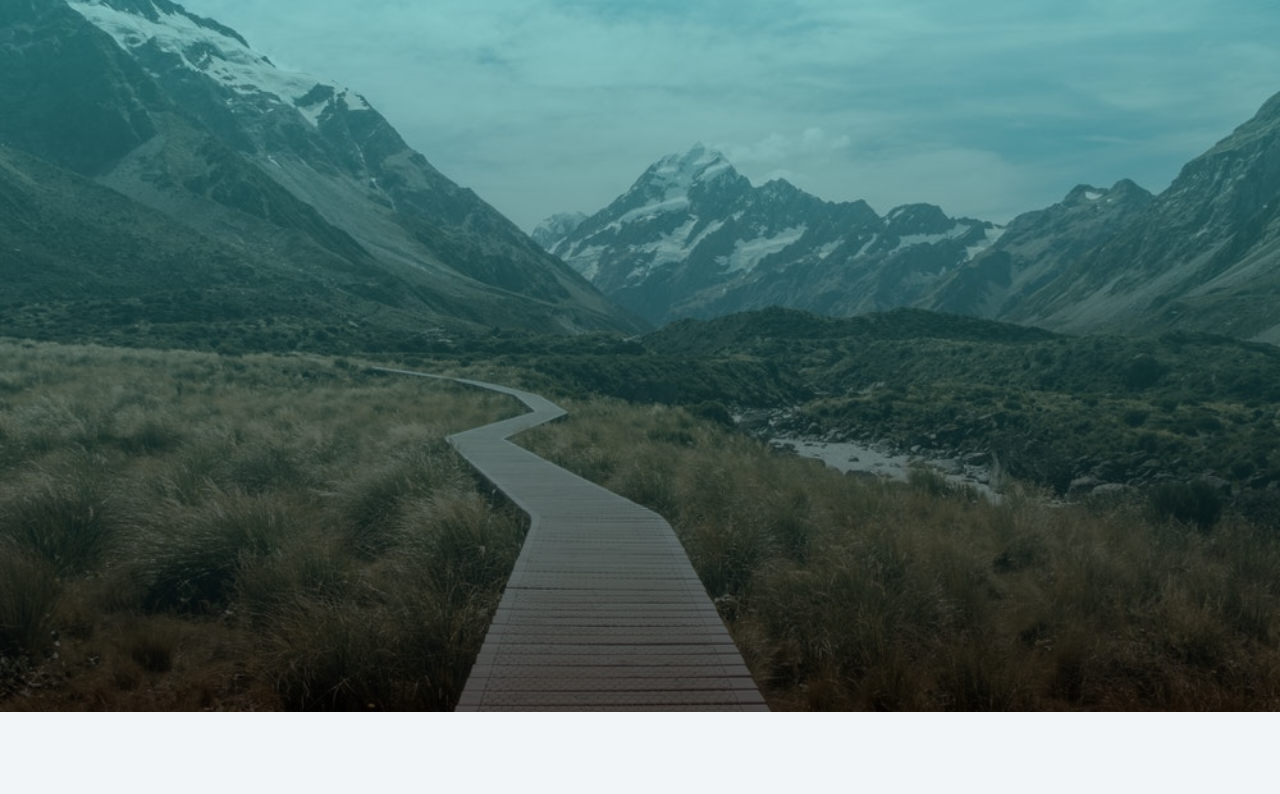
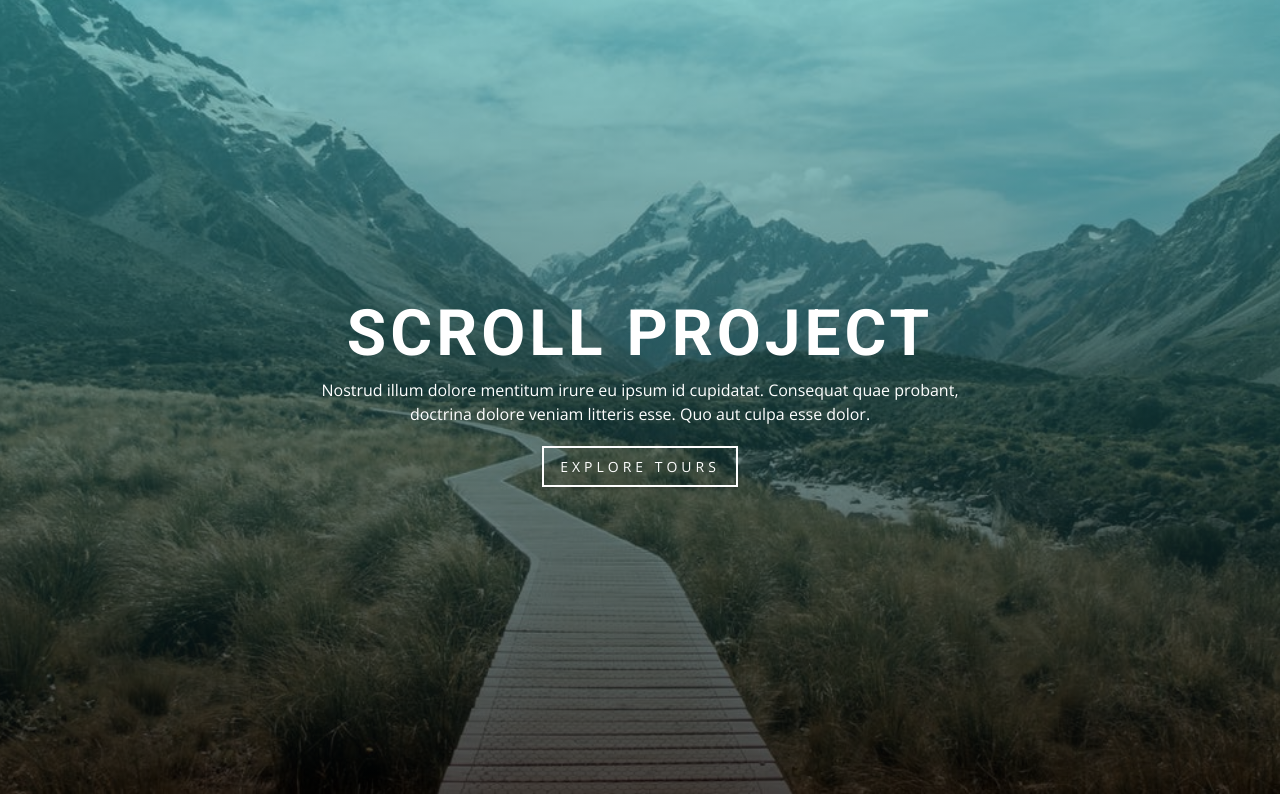
Before and after one commit to julia-lisec/scroll, a plain HTML site: page index.html in a window 1280 px wide. Shown: the part 88-882 px from the top of the page. Before the commit the page ends 800 px from the top, so only its background shows below. Drawn offline with nearby package versions, Linux system fonts and the light colour scheme.

Commit message:
header finished

```diff
--- a/index.html
+++ b/index.html
@@ -47,6 +47,18 @@
         </div>
       </nav>
 
+      <!-- banner -->
+      <div class="banner">
+        <div class="container">
+          <h1>Scroll project</h1>
+          <p>
+            Nostrud illum dolore mentitum irure eu ipsum id cupidatat. Consequat quae
+            probant, doctrina dolore veniam litteris esse. Quo aut culpa esse dolor.
+          </p>
+          <a href="#tours" class="scroll-link btn btn-white">Explore tours</a>
+        </div>
+      </div>
+
     </header>
 
     <!-- javascript -->
```
